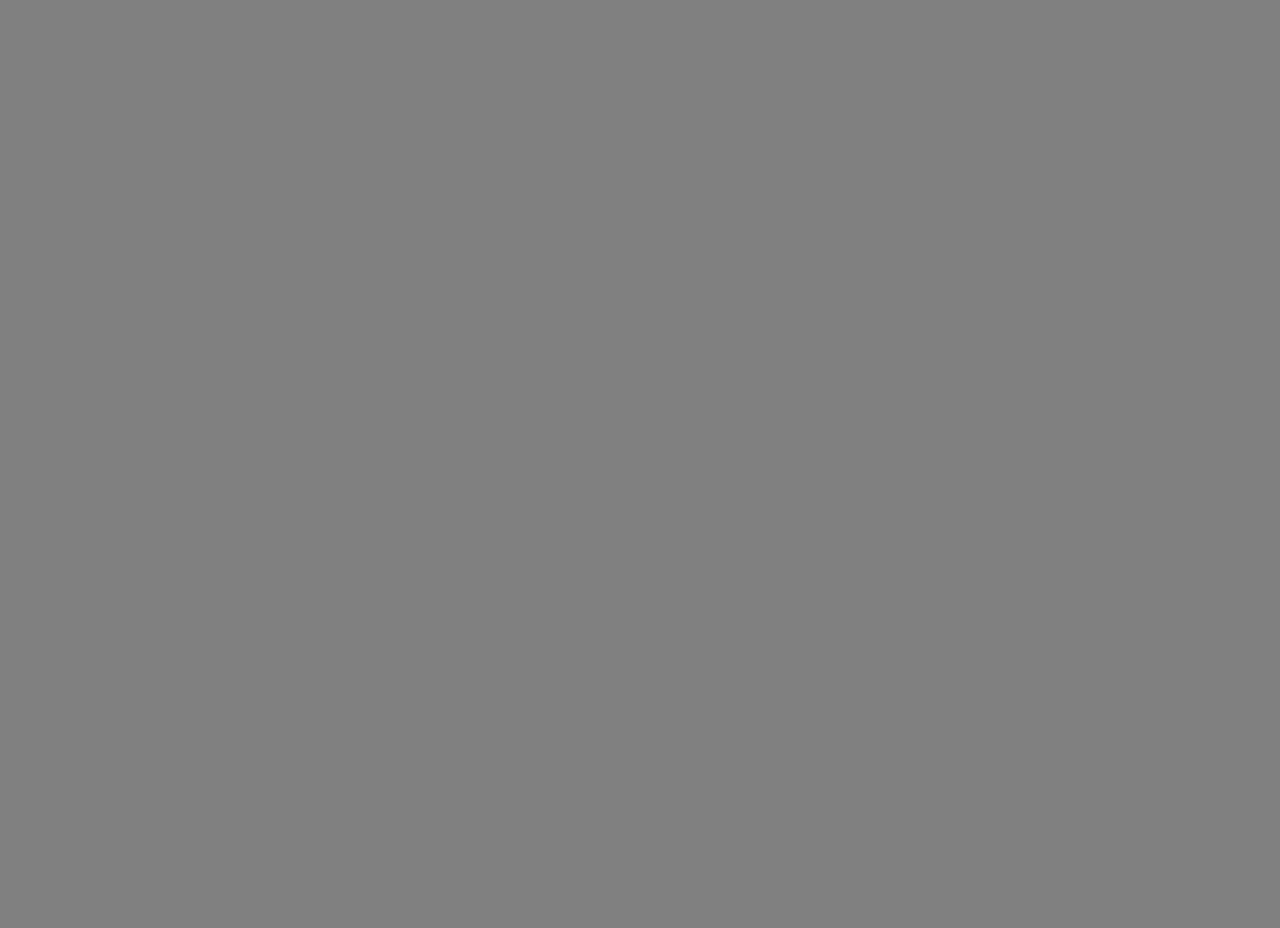
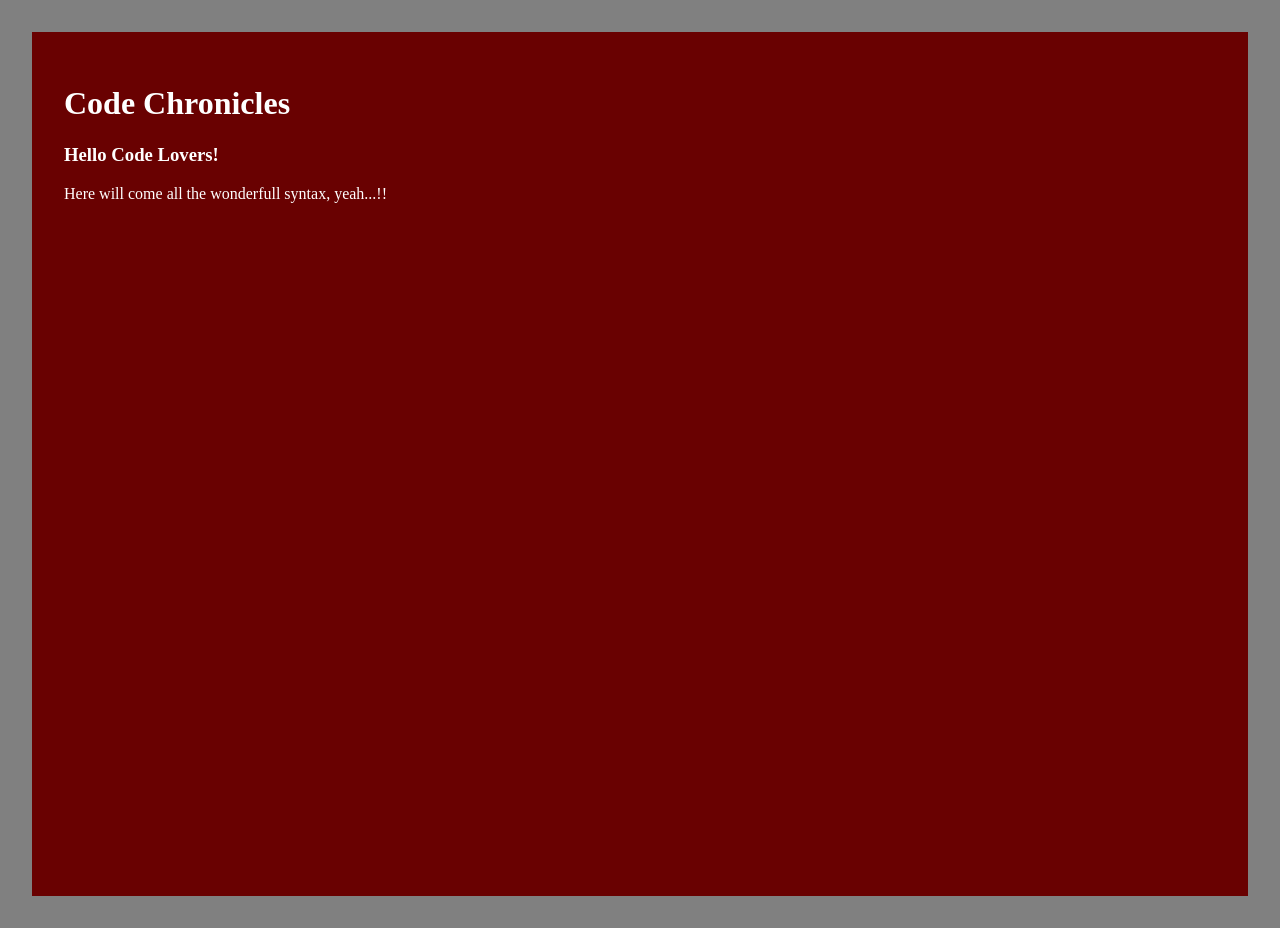
Before and after one commit to Fabian295/FKcode-chronicles, a plain HTML site: page index.html in a window 1280 px wide. Before the commit the page ends 800 px from the top, so only its background shows below. Drawn offline with Linux system fonts and the light colour scheme.

Commit message:
Update index.html

```diff
--- a/index.html
+++ b/index.html
@@ -6,13 +6,14 @@
     background-color: grey;
   }
   main {
-     background-color: darkred;
+     background-color: rgb(105, 1, 1);
+    color: #fff;
     width: 90vw;
     min-height: 100vh;
     margin: 2rem auto;
     padding: 2rem;
   }
-  </syle>
+  </style>
   <title>Code Chronicles</title>
 </head>
 <body>
```
